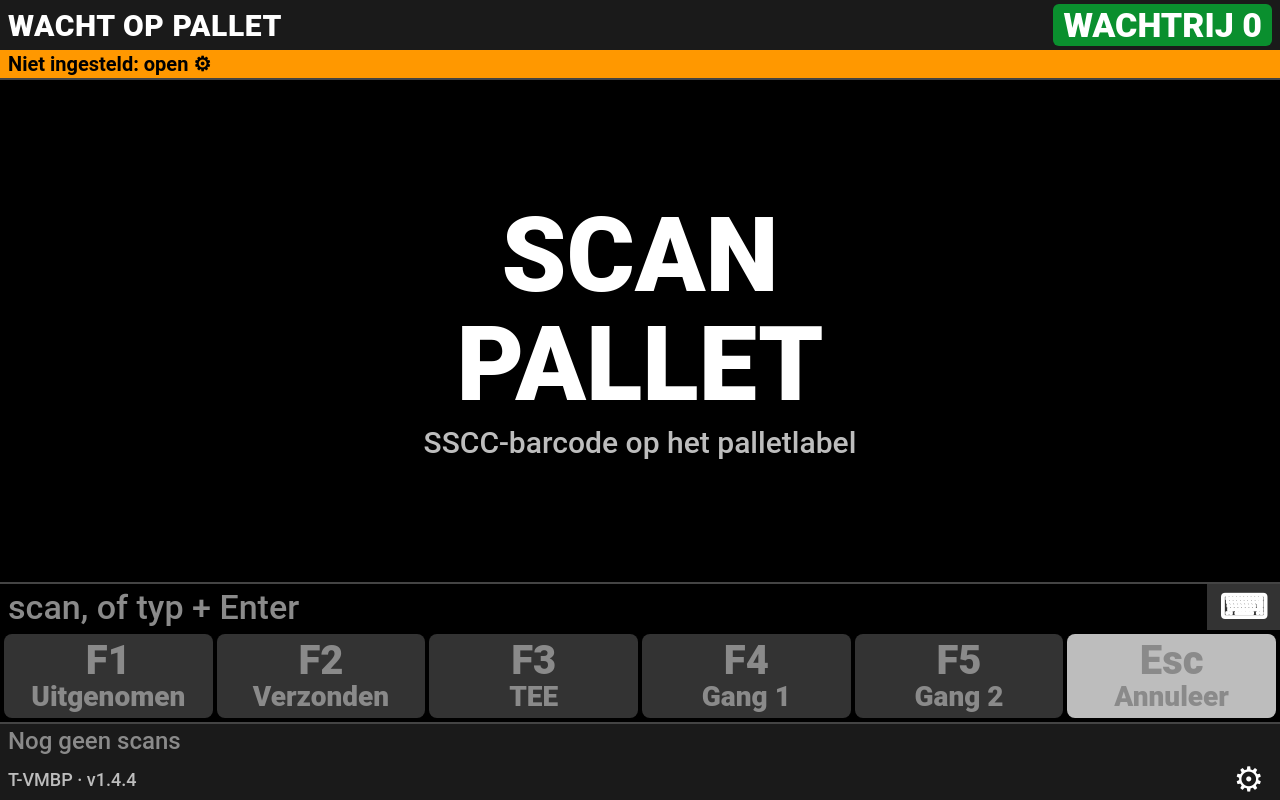
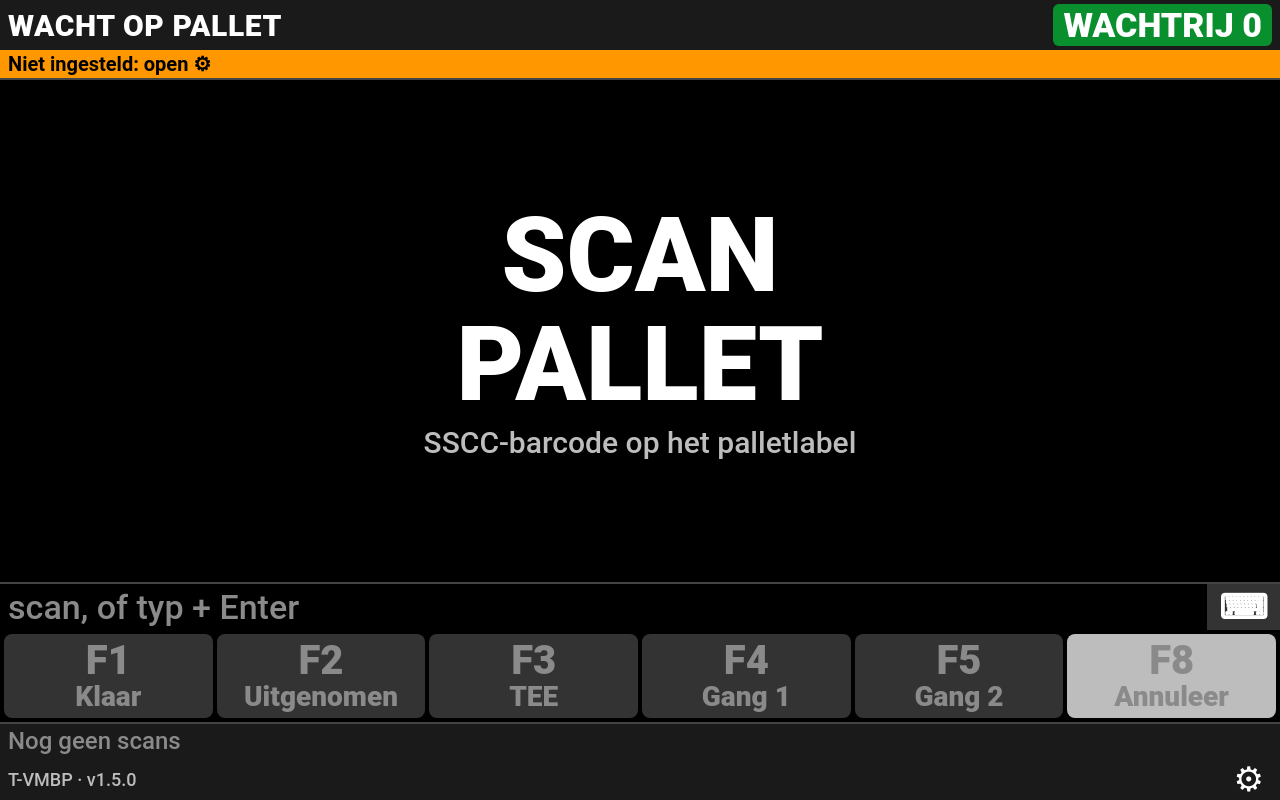
Before and after one commit to lventure/palletscan, a website: page index.html in a window 1280 px wide. Drawn offline with Linux system fonts and the light colour scheme.

Commit message:
Add files via upload

```diff
--- a/index.html
+++ b/index.html
@@ -14,7 +14,7 @@
    CONFIGURATIE – alle instelbare waarden staan hier samen.
    ====================================================================== */
 var CONFIG = {
-  APP_VERSION: "1.4.4",
+  APP_VERSION: "1.5.0",
 
   /* --- Verzenden ---------------------------------------------------- */
   // Web-app-adres van het Apps Script (eindigt op /exec).
@@ -44,15 +44,15 @@ var CONFIG = {
   //   barcode: commando-barcode als reserve voor de toets. Druk ze af en kleef
   //            ze op de heftruck. Leeg ("") = geen.
   STATUSES: [
-    { text: "Uitgenomen", keys: ["F1"], barcode: "CMDUIT" },
-    { text: "Verzonden",  keys: ["F2"], barcode: "CMDVERZ" },
+    { text: "Klaar",      keys: ["F1"], barcode: "CMDKLAAR" },
+    { text: "Uitgenomen", keys: ["F2"], barcode: "CMDUIT" },
     { text: "TEE",        keys: ["F3"], barcode: "CMDTEE" },
     { text: "Gang 1",     keys: ["F4"], barcode: "CMDGANG1" },
     { text: "Gang 2",     keys: ["F5"], barcode: "CMDGANG2" }
   ],
 
   /* --- Annuleren ------------------------------------------------------ */
-  KEYS_ANNULEREN: ["Escape"],
+  KEYS_ANNULEREN: ["F8"],       // Esc niet: Android geeft Esc door als "Terug" en sluit dan de app
   BARCODE_ANNULEREN: "CMDESC",
 
   /* --- Gedrag --------------------------------------------------------- */
@@ -67,9 +67,10 @@ var CONFIG = {
   // tik op het veld. true: het veld houdt altijd de focus; nodig als de
   // scanner zijn tekst in het veld invoegt in plaats van toetsen te sturen.
   FOCUS_INPUT: false,
-  // true: de terugknop van Android (en Esc, die Android als "Terug" doorgeeft)
-  // annuleert de open pallet in plaats van de app te sluiten.
-  BACK_IS_CANCEL: true,
+  // true: de terugknop van Android annuleert de open pallet in plaats van de
+  // app te sluiten. Op de Keyence BT-A600 bleek dit niet te werken (Esc sloot
+  // de app toch), vandaar standaard uit en Annuleer op F8.
+  BACK_IS_CANCEL: false,
   // "none": geen schermtoetsenbord; werkt als de scanner toetsaanslagen stuurt
   // (Keyence: Data output > Transmission type = KeyEvent). "text": het
   // invoerveld houdt een actief toetsenbord (IME); nodig als de scanner zijn
@@ -822,7 +823,7 @@ var CONFIG = {
   STATUSES.forEach(function (st, i) {
     addActionButton('bStatus' + i, st.keys && st.keys.length ? keyLabel(st.keys, '') : '', st.text, function () { inp.value = ''; chooseStatus(i); });
   });
-  addActionButton('bCancel', keyLabel(CONFIG.KEYS_ANNULEREN, 'Esc'), 'Annuleer', function () { inp.value = ''; hideFlash(); cancelPallet(); });
+  addActionButton('bCancel', keyLabel(CONFIG.KEYS_ANNULEREN, 'F8'), 'Annuleer', function () { inp.value = ''; hideFlash(); cancelPallet(); });
   // Smal scherm: drie knoppen per rij, Annuleer vult de rest van de laatste rij. Breed scherm: alles op één rij.
   $('actions').style.setProperty('--n', String(STATUSES.length + 1));
   $('actions').style.setProperty('--cancel-span', String(3 - (STATUSES.length % 3)));
--- a/scanlogic.js
+++ b/scanlogic.js
@@ -15,8 +15,8 @@
     // Vaste bestemmingen. "text" komt in kolom C; "barcode" is de
     // commando-barcode als reserve voor de sneltoets (leeg = geen).
     statuses: [
+      { text: 'Klaar', barcode: 'CMDKLAAR' },
       { text: 'Uitgenomen', barcode: 'CMDUIT' },
-      { text: 'Verzonden', barcode: 'CMDVERZ' },
       { text: 'TEE', barcode: 'CMDTEE' },
       { text: 'Gang 1', barcode: 'CMDGANG1' },
       { text: 'Gang 2', barcode: 'CMDGANG2' }
```
Also changed, not shown: TESTLIJST.md (+6 -6 lines), testbarcodes.html (+4 -4 lines), README.md.
